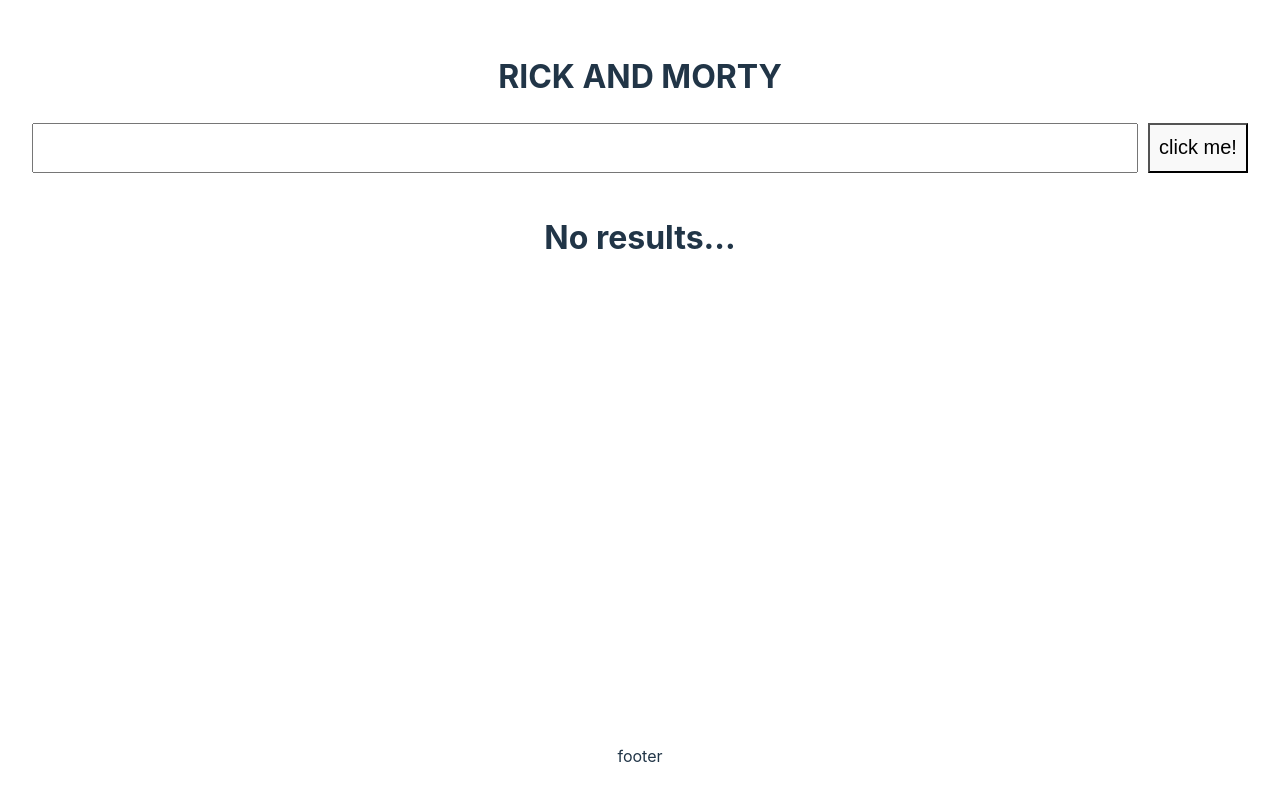
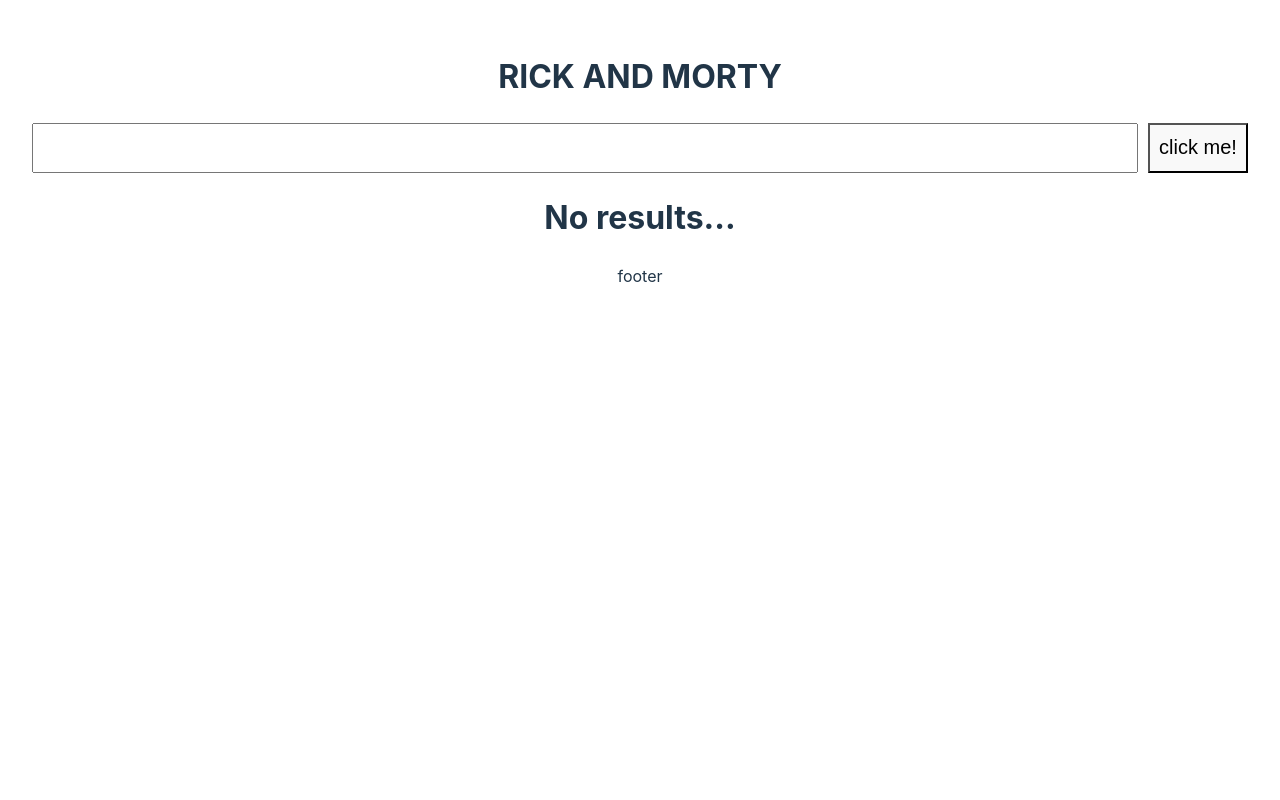
Before and after one commit to PavelArabei/rs_react-q4, a React (Vite) app: page / in a window 1280 px wide. Built offline with nearby package versions, Linux system fonts and the light colour scheme.

Commit message:
fix: fix app to class component

```diff
--- a/src/App.tsx
+++ b/src/App.tsx
@@ -1,28 +1,45 @@
 import './App.scss';
 import Header from './components/header/header.tsx';
 import Footer from './components/footer/footer.tsx';
-import { useState } from 'react';
+import { Component } from 'react';
 import { CharacterResponseInterface } from './services/rick-api/rick-api.models.ts';
 import MainPage from './pages/main/main-page.tsx';
 
-function App() {
-  const [rickResponse, setRickResponse] = useState<CharacterResponseInterface | null>(null);
-  const [isLoading, setIsLoading] = useState<boolean>(false);
-  const setResponseCB = (res: CharacterResponseInterface | null) => {
-    setRickResponse(res);
+interface AppState {
+  rickResponse: CharacterResponseInterface | null;
+  isLoading: boolean;
+}
+
+class App extends Component<AppState, AppState> {
+  constructor(props: AppState) {
+    super(props);
+    this.state = {
+      rickResponse: null,
+      isLoading: false,
+    };
+  }
+
+  setResponseCB = (res: CharacterResponseInterface | null) => {
+    this.setState({ rickResponse: res });
   };
-  const setIsLoadingCB = (isLoading: boolean) => {
-    setIsLoading(isLoading);
+
+  setIsLoadingCB = (isLoading: boolean) => {
+    this.setState({ isLoading });
   };
-  return (
-    <>
-      <Header setResponseCB={setResponseCB} setIsLoadingCB={setIsLoadingCB} />
-      <main className={'main'}>
-        {isLoading ? 'loading' : <MainPage rickResponse={rickResponse} />}
-      </main>
-      <Footer />
-    </>
-  );
+
+  render() {
+    const { rickResponse, isLoading } = this.state;
+
+    return (
+      <div>
+        <Header setResponseCB={this.setResponseCB} setIsLoadingCB={this.setIsLoadingCB} />
+        <main className="main">
+          {isLoading ? 'loading' : <MainPage rickResponse={rickResponse} />}
+        </main>
+        <Footer />
+      </div>
+    );
+  }
 }
 
 export default App;
```
